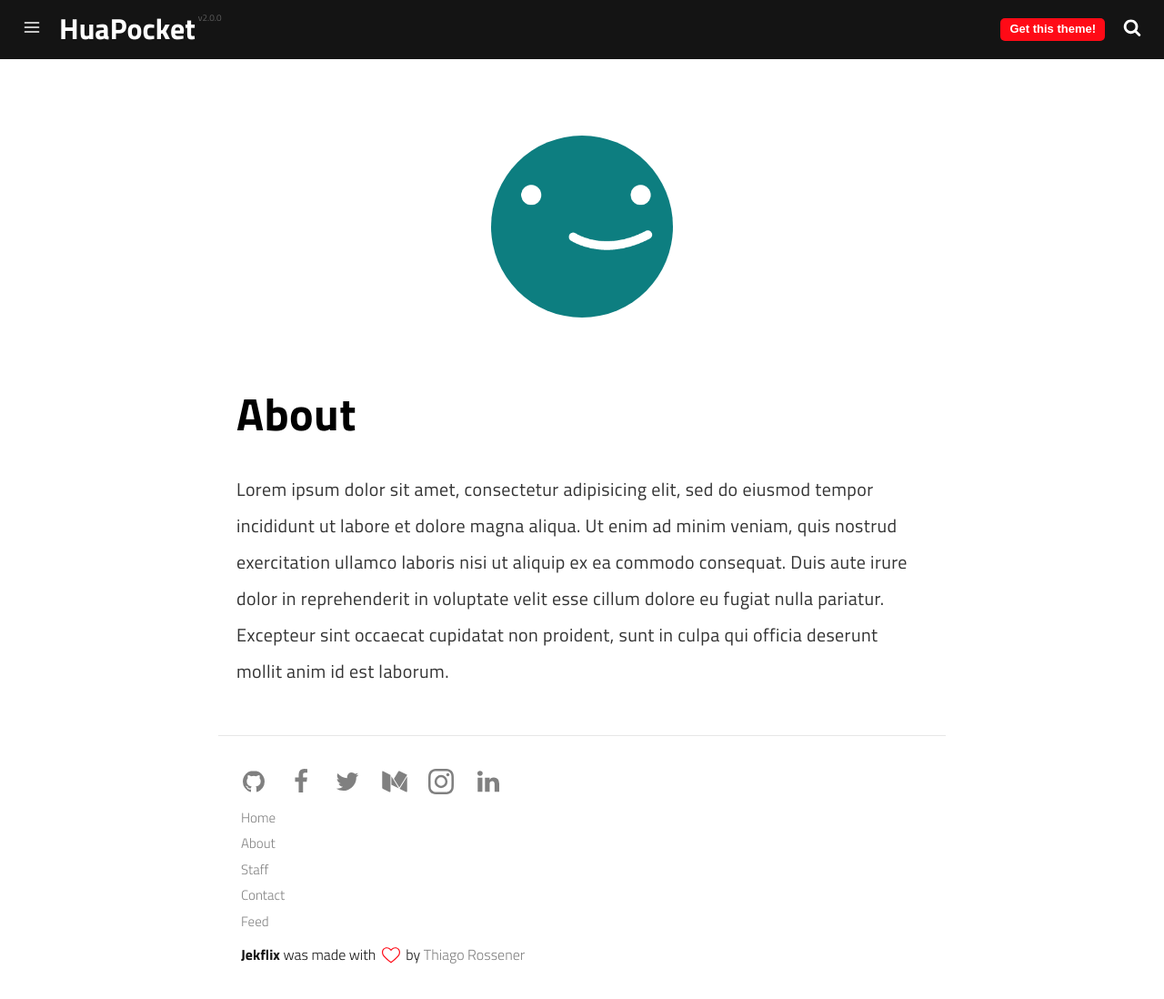
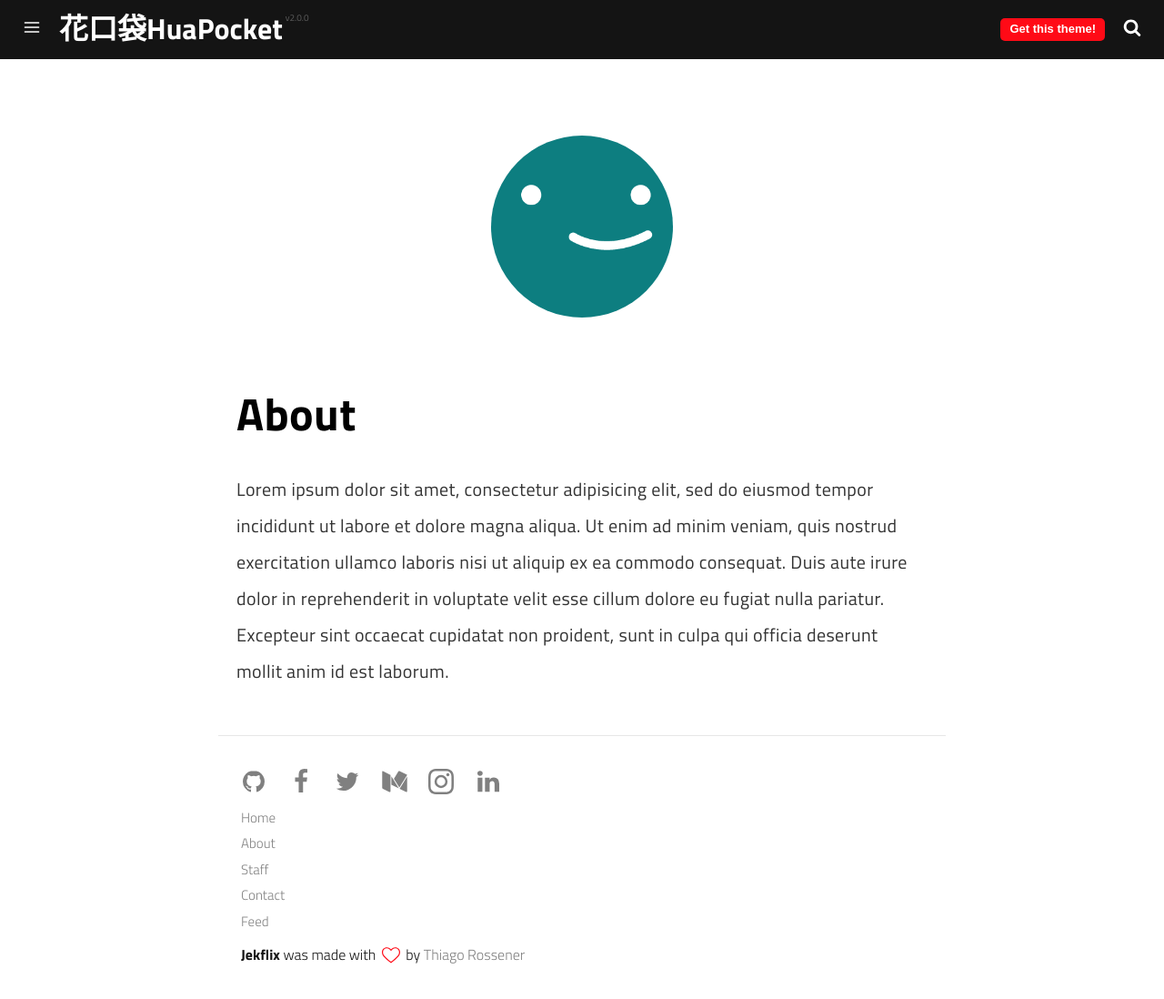
Before and after one commit to huapocket/huapocket.github.io, a Jekyll site: the page built from pages/about.md, in a window 1280 px wide and 1098 px high. Shown: the whole window at 91% size. Built offline with Jekyll 4.4.1, drawn with Linux system fonts in a browser that asks for light colours; a script that is not in the unit is left out.

Commit message:
修改站点名称

```diff
--- a/_config.yml
+++ b/_config.yml
@@ -1,5 +1,5 @@
 # Site Settings
-name: HuaPocket
+name: 花口袋HuaPocket
 title: 花口袋HuaPocket 花妈在网上的家
 description: Jekflix is a template for Jekyll inspired by Netflix and made by Thiago Rossener.
 tags:
```
